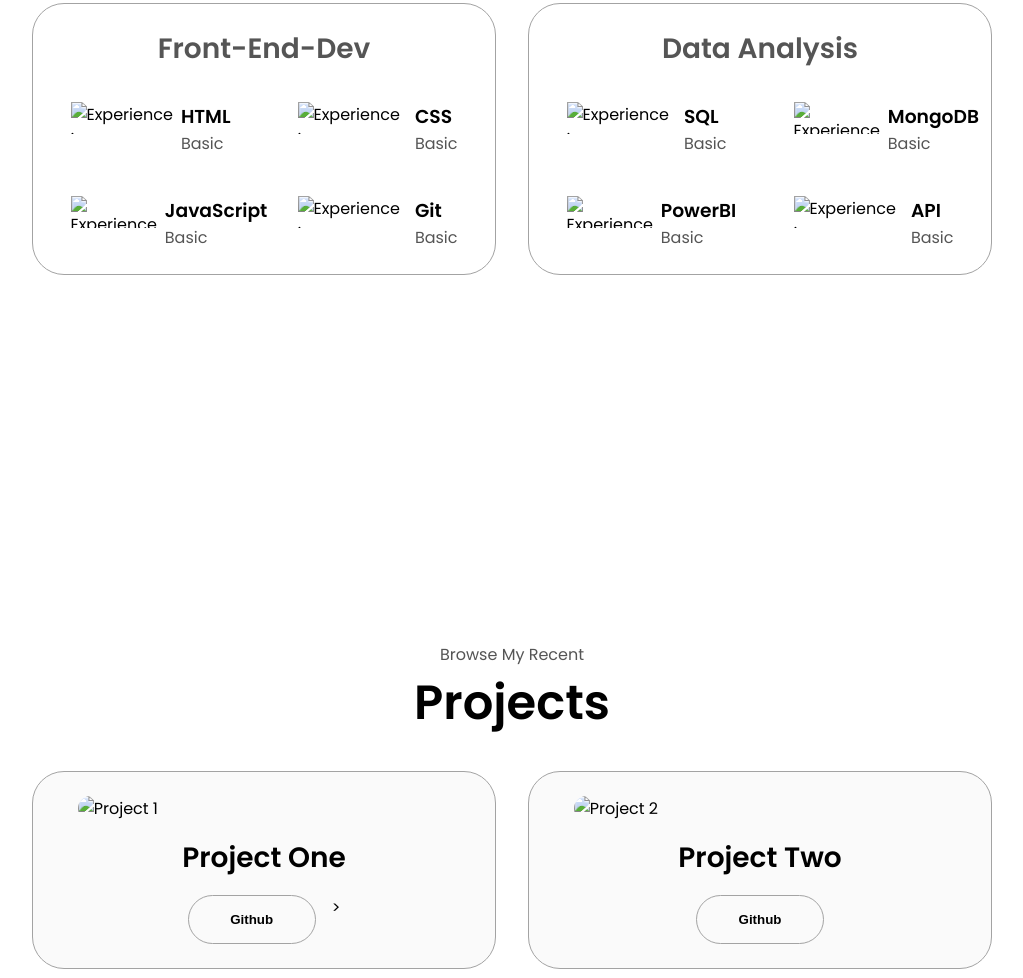
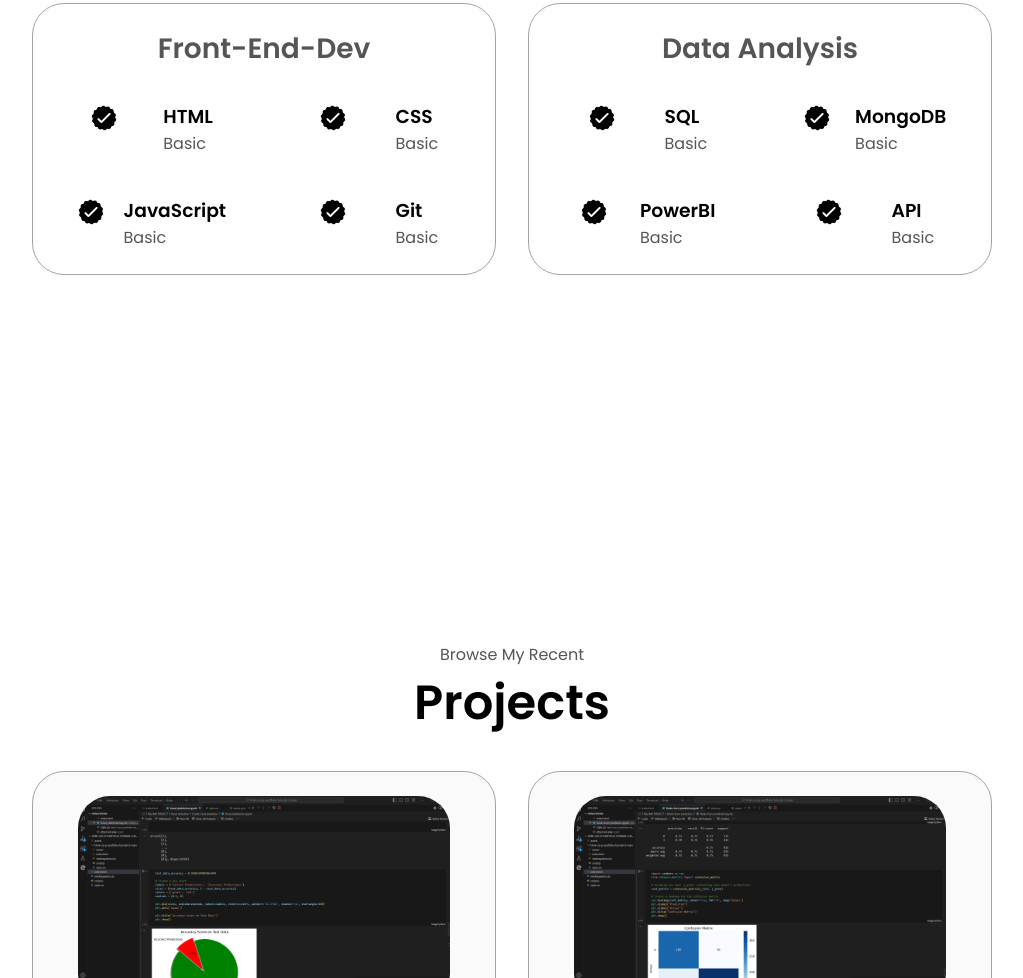
Before and after one commit to 998minu/portfolio, a plain HTML site: page index.html in a window 1280 px wide. Shown: the part 1822-2800 px from the top of the page, without its empty margins (128-1151 px from the left). Drawn offline with Linux system fonts and the light colour scheme; files whose address does not match are found by name.

Commit message:
Update index.html

```diff
--- a/index.html
+++ b/index.html
@@ -47,7 +47,7 @@
         <div class="btn-container">
           <button
             class="btn btn-color-2"
-            onclick="window.open('./assets/Minu Anand Resume.pdf')"
+            onclick="window.open('Minu Anand Resume.pdf')"
           >
             Download CV
           </button>
@@ -79,7 +79,7 @@
           <div class="about-containers">
             <div class="details-container">
               <img
-                src="./assets/experience.png"
+                src="experience.png"
                 alt="Experience icon"
                 class="icon"
               />
@@ -88,7 +88,7 @@
             </div>
             <div class="details-container">
               <img
-                src="./assets/education.png"
+                src="education.png"
                 alt="Education icon"
                 class="icon"
               />
@@ -125,7 +125,7 @@ Thank you for visiting my portfolio, and I look forward to connecting with fello
             <div class="article-container">
               <article>
                 <img
-                  src="./assets/checkmark.png"
+                  src="checkmark.png"
                   alt="Experience icon"
                   class="icon"
                 />
@@ -136,7 +136,7 @@ Thank you for visiting my portfolio, and I look forward to connecting with fello
               </article>
               <article>
                 <img
-                  src="./assets/checkmark.png"
+                  src="checkmark.png"
                   alt="Experience icon"
                   class="icon"
                 />
@@ -148,7 +148,7 @@ Thank you for visiting my portfolio, and I look forward to connecting with fello
 
               <article>
                 <img
-                  src="./assets/checkmark.png"
+                  src="checkmark.png"
                   alt="Experience icon"
                   class="icon"
 
@@ -160,7 +160,7 @@ Thank you for visiting my portfolio, and I look forward to connecting with fello
               </article>
               <article>
                 <img
-                  src="./assets/checkmark.png"
+                  src="checkmark.png"
                   alt="Experience icon"
                   class="icon"
                 />
@@ -177,7 +177,7 @@ Thank you for visiting my portfolio, and I look forward to connecting with fello
             <div class="article-container">
               <article>
                 <img
-                  src="./assets/checkmark.png"
+                  src="checkmark.png"
                   alt="Experience icon"
                   class="icon"
                 />
@@ -188,7 +188,7 @@ Thank you for visiting my portfolio, and I look forward to connecting with fello
               </article>
               <article>
                 <img
-                  src="./assets/checkmark.png"
+                  src="checkmark.png"
                   alt="Experience icon"
                   class="icon"
                 />
@@ -199,7 +199,7 @@ Thank you for visiting my portfolio, and I look forward to connecting with fello
               </article>
               <article>
                 <img
-                  src="./assets/checkmark.png"
+                  src="checkmark.png"
                   alt="Experience icon"
                   class="icon"
                 />
@@ -210,7 +210,7 @@ Thank you for visiting my portfolio, and I look forward to connecting with fello
               </article>
               <article>
                 <img
-                  src="./assets/checkmark.png"
+                  src="checkmark.png"
                   alt="Experience icon"
                   class="icon"
                 />
@@ -224,7 +224,7 @@ Thank you for visiting my portfolio, and I look forward to connecting with fello
         </div>
       </div>
       <img
-        src="./assets/arrow.png"
+        src="arrow.png"
         alt="Arrow icon"
         class="icon arrow"
         onclick="location.href='./#projects'"
@@ -238,7 +238,7 @@ Thank you for visiting my portfolio, and I look forward to connecting with fello
           <div class="details-container color-container">
             <div class="article-container">
               <img
-                src="./assets/Credit card fraud.png"
+                src="Credit card fraud.png"
                 alt="Project 1"
                 class="project-img"
               />
@@ -262,7 +262,7 @@ Thank you for visiting my portfolio, and I look forward to connecting with fello
           <div class="details-container color-container">
             <div class="article-container">
               <img
-                src="./assets/Bank Churn.png"
+                src="Bank Churn.png"
                 alt="Project 2"
                 class="project-img"
               />
@@ -322,7 +322,7 @@ Thank you for visiting my portfolio, and I look forward to connecting with fello
       <div class="contact-info-upper-container">
         <div class="contact-info-container">
           <img
-            src="./assets/email.png"
+            src="email.png"
             alt="Email icon"
             class="icon contact-icon email-icon"
           />
@@ -330,7 +330,7 @@ Thank you for visiting my portfolio, and I look forward to connecting with fello
         </div>
         <div class="contact-info-container">
           <img
-            src="./assets/linkedin.png"
+            src="linkedin.png"
             alt="LinkedIn icon"
             class="icon contact-icon"
           />
```
